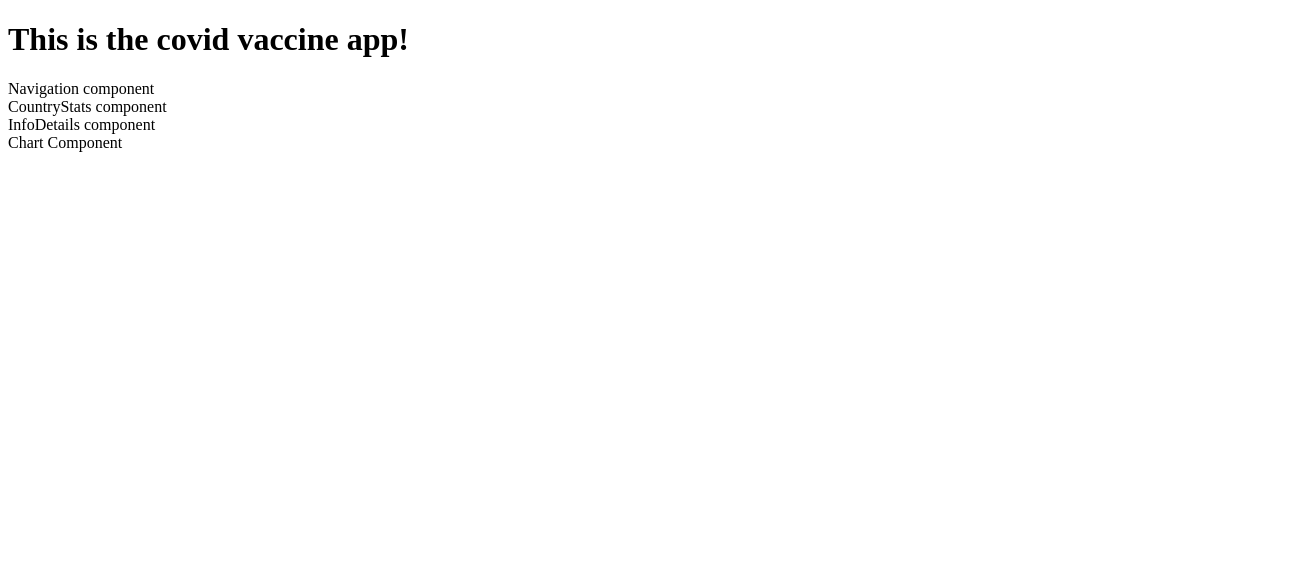
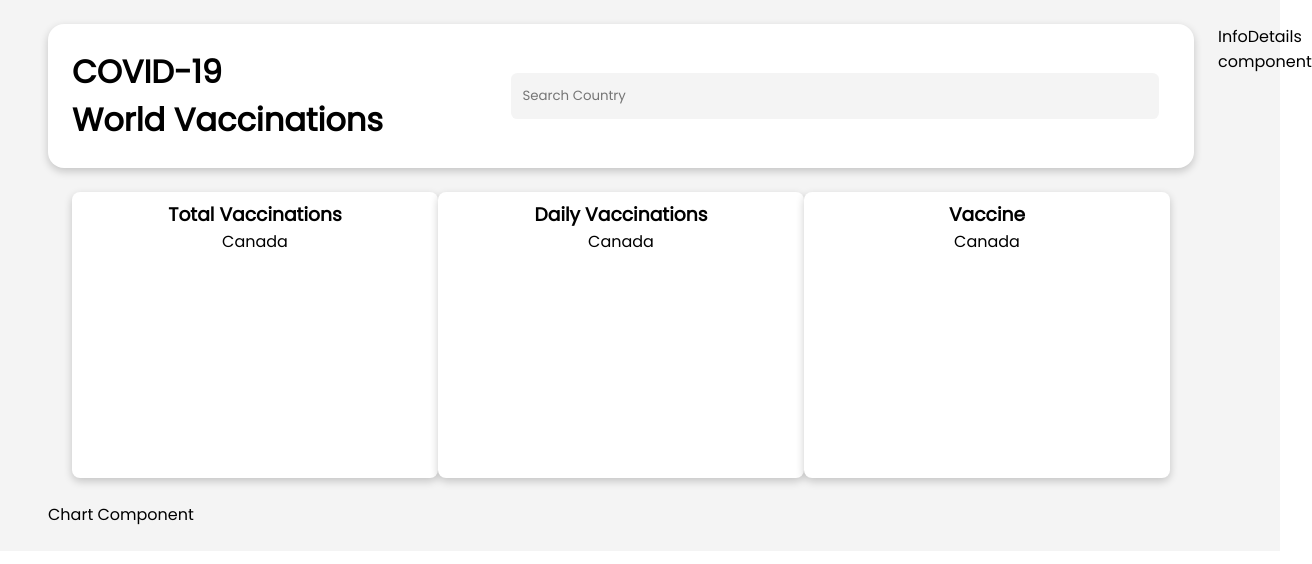
Before and after one commit to bryanyi/OLD-World-COVID19-Vaccine, a React (Create React App) app in the folder frontend/: page / in a window 1280 px wide. Shown: the top 564 px of the page, 1312 px wide, since content can reach past the window. Built offline with nearby package versions, Linux system fonts and the light colour scheme.

Commit message:
building out frontend components

```diff
--- /dev/null
+++ b/frontend/public/index.css
@@ -0,0 +1,8 @@
+* {
+  margin: 0;
+  padding: 0;
+  font-family: "Poppins", sans-serif;
+}
+#root {
+  background-color: #f4f4f4;
+}
--- a/frontend/public/index.html
+++ b/frontend/public/index.html
@@ -5,39 +5,21 @@
     <link rel="icon" href="%PUBLIC_URL%/favicon.ico" />
     <meta name="viewport" content="width=device-width, initial-scale=1" />
     <meta name="theme-color" content="#000000" />
-    <meta
-      name="description"
-      content="Web site created using create-react-app"
+    <meta name="description" content="COVID19 Vaccination in the World" />
+    <link rel="apple-touch-icon" href="%PUBLIC_URL%/logo192.png" />
+
+    <link rel="manifest" href="%PUBLIC_URL%/manifest.json" />
+    <link rel="preconnect" href="https://fonts.gstatic.com" />
+    <link rel="preconnect" href="https://fonts.gstatic.com" />
+    <link
+      href="https://fonts.googleapis.com/css2?family=Poppins&display=swap"
+      rel="stylesheet"
     />
-    <link rel="apple-touch-icon" href="%PUBLIC_URL%/logo192.png" />
-    <!--
-      manifest.json provides metadata used when your web app is installed on a
-      user's mobile device or desktop. See https://developers.google.com/web/fundamentals/web-app-manifest/
-    -->
-    <link rel="manifest" href="%PUBLIC_URL%/manifest.json" />
-    <!--
-      Notice the use of %PUBLIC_URL% in the tags above.
-      It will be replaced with the URL of the `public` folder during the build.
-      Only files inside the `public` folder can be referenced from the HTML.
-
-      Unlike "/favicon.ico" or "favicon.ico", "%PUBLIC_URL%/favicon.ico" will
-      work correctly both with client-side routing and a non-root public URL.
-      Learn how to configure a non-root public URL by running `npm run build`.
-    -->
+    <link rel="stylesheet" href="index.css" />
     <title>React App</title>
   </head>
   <body>
     <noscript>You need to enable JavaScript to run this app.</noscript>
     <div id="root"></div>
-    <!--
-      This HTML file is a template.
-      If you open it directly in the browser, you will see an empty page.
-
-      You can add webfonts, meta tags, or analytics to this file.
-      The build step will place the bundled scripts into the <body> tag.
-
-      To begin the development, run `npm start` or `yarn start`.
-      To create a production bundle, use `npm run build` or `yarn build`.
-    -->
   </body>
 </html>
--- a/frontend/src/App.js
+++ b/frontend/src/App.js
@@ -1,5 +1,6 @@
 import React, { useEffect, useState } from "react";
 import axios from "axios";
+import "./css/App.css";
 
 // COMPONENTS
 import Navigation from "./components/Navigation";
@@ -17,11 +18,15 @@ const App = () => {
 
   return (
     <div className="App">
-      <h1>This is the covid vaccine app!</h1>
-      <Navigation />
-      <CountryStats />
-      <InfoDetails />
-      <Chart />
+      <div className="left__screen">
+        <Navigation />
+        <CountryStats />
+        <Chart />
+      </div>
+
+      <div className="right__screen">
+        <InfoDetails />
+      </div>
     </div>
   );
 };
--- a/frontend/src/components/Chart.js
+++ b/frontend/src/components/Chart.js
@@ -1,7 +1,7 @@
 import React from "react";
 
 const Chart = () => {
-  return <div>Chart Component</div>;
+  return <div className="Chart">Chart Component</div>;
 };
 
 export default Chart;
--- a/frontend/src/components/CountryStats.js
+++ b/frontend/src/components/CountryStats.js
@@ -1,7 +1,23 @@
 import React from "react";
+import "../css/CountryStats.css";
 
 const CountryStats = () => {
-  return <div>CountryStats component</div>;
+  return (
+    <div className="Stats">
+      <div className="total_vaccinations">
+        <h3>Total Vaccinations</h3>
+        <p>Canada</p>
+      </div>
+      <div className="daily_vaccinations">
+        <h3>Daily Vaccinations</h3>
+        <p>Canada</p>
+      </div>
+      <div className="vaccines">
+        <h3>Vaccine</h3>
+        <p>Canada</p>
+      </div>
+    </div>
+  );
 };
 
 export default CountryStats;
--- a/frontend/src/components/Navigation.js
+++ b/frontend/src/components/Navigation.js
@@ -1,7 +1,20 @@
 import React from "react";
+import "../css/Navigation.css";
 
 const Navigation = () => {
-  return <div>Navigation component</div>;
+  return (
+    <div className="NavigationComponent">
+      <div className="main__title">
+        <h1>COVID-19</h1>
+        <h1>World Vaccinations</h1>
+      </div>
+      <div className="navbar__search">
+        <form>
+          <input type="text" placeholder="Search Country" />
+        </form>
+      </div>
+    </div>
+  );
 };
 
 export default Navigation;
--- /dev/null
+++ b/frontend/src/css/App.css
@@ -0,0 +1,13 @@
+.App {
+  display: flex;
+  padding: 1.5rem;
+}
+
+.App .left__screen {
+  flex: 0.8;
+  padding: 0 1.5rem 0 1.5rem;
+}
+
+.App .right__screen {
+  flex: 0.2;
+}
--- /dev/null
+++ b/frontend/src/css/Chart.css
@@ -0,0 +1,6 @@
+.Chart {
+  display: flex;
+  justify-content: space-between;
+  margin: 1.5rem;
+  background-color: white;
+}
--- /dev/null
+++ b/frontend/src/css/CountryStats.css
@@ -0,0 +1,35 @@
+.Stats {
+  display: flex;
+  justify-content: space-between;
+  margin: 1.5rem;
+}
+
+.Stats .total_vaccinations {
+  text-align: center;
+  padding: 0.5rem;
+  background-color: white;
+  border-radius: 0.5rem;
+  box-shadow: 0 0.2rem 0.5rem rgba(0, 0, 0, 0.2);
+  height: 270px;
+  width: 350px;
+}
+
+.Stats .daily_vaccinations {
+  text-align: center;
+  padding: 0.5rem;
+  background-color: white;
+  border-radius: 0.5rem;
+  box-shadow: 0 0.2rem 0.5rem rgba(0, 0, 0, 0.2);
+  height: 270px;
+  width: 350px;
+}
+
+.Stats .vaccines {
+  text-align: center;
+  padding: 0.5rem;
+  background-color: white;
+  border-radius: 0.5rem;
+  box-shadow: 0 0.2rem 0.5rem rgba(0, 0, 0, 0.2);
+  height: 270px;
+  width: 350px;
+}
--- /dev/null
+++ b/frontend/src/css/Navigation.css
@@ -0,0 +1,31 @@
+.NavigationComponent {
+  display: flex;
+  justify-content: space-between;
+  padding: 1.5rem;
+  background-color: white;
+  border-radius: 1rem;
+  box-shadow: 0 0.2rem 0.5rem rgba(0, 0, 0, 0.2);
+}
+.NavigationComponent .main__title {
+  flex: 0.4;
+}
+
+.NavigationComponent .navbar__search {
+  flex: 0.6;
+  display: flex;
+  justify-content: center;
+  align-items: center;
+}
+
+.NavigationComponent .navbar__search form {
+  width: 100%;
+}
+
+.NavigationComponent .navbar__search form input {
+  outline: none;
+  border: none;
+  width: 95%;
+  padding: 0.8rem 0.7rem 0.8rem 0.7rem;
+  background-color: #f4f4f4;
+  border-radius: 0.4rem;
+}
```
Also changed, not shown: frontend/src/css/InfoDetails.css (added).
